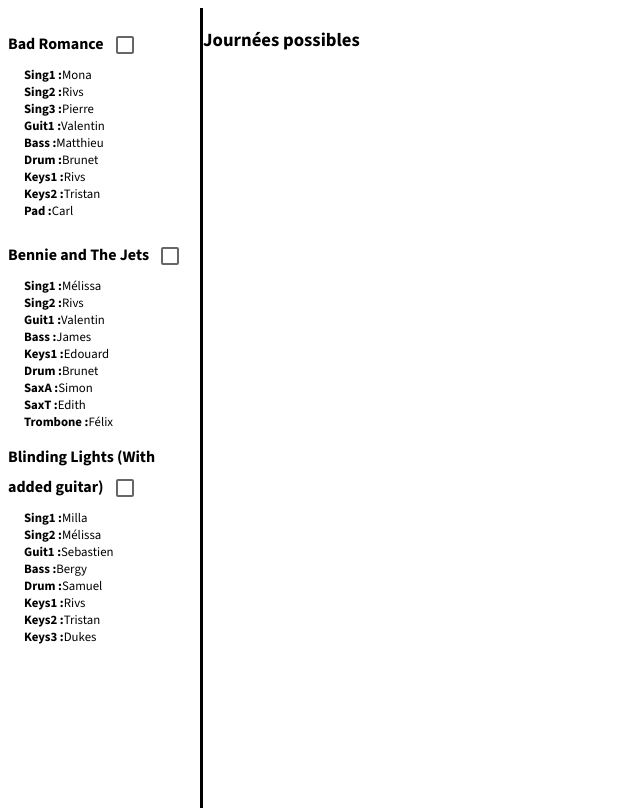
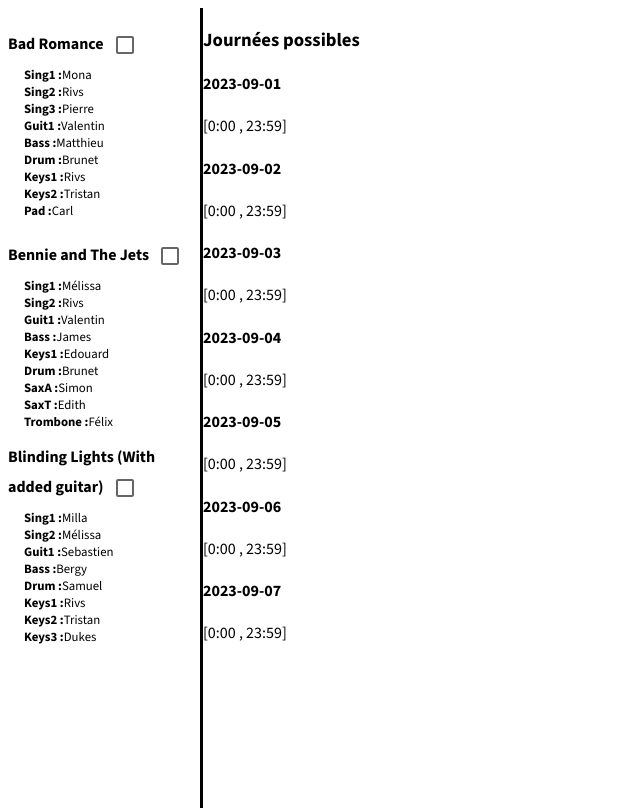
Before and after one commit to phbru/polyjam-station, a React (Vite) app: page / in a window 1280 px wide. Shown: the whole page, without its empty margins (0-640 px from the left). Built offline with nearby package versions, Linux system fonts and the light colour scheme.

Commit message:
Finally displaying good data for onw song

```diff
--- a/src/classes/Time.ts
+++ b/src/classes/Time.ts
@@ -32,4 +32,10 @@
     }
     return false;
   }
+
+  toString(): string {
+    const formattedMinutes =
+      this.minutes < 10 ? `0${this.minutes}` : `${this.minutes}`;
+    return `${this.hours}:${formattedMinutes}`;
+  }
 }
--- a/src/data/availabilitiesData.ts
+++ b/src/data/availabilitiesData.ts
@@ -1,10 +1,10 @@
 export const availabilities = {
   "2023-09-01": {
     Mona: [
-      { start: "15:00", end: "18:00" },
+      { start: "15:00", end: "18:30" },
       { start: "19:00", end: "20:00" },
     ],
-    Rivs: [{ start: "17:30", end: "22:00" }],
+    Rivs: [{ start: "17:00", end: "22:00" }],
     Pierre: [{ start: "17:00", end: "22:00" }],
     Valentin: [{ start: "17:00", end: "22:00" }],
     Matthieu: [{ start: "17:00", end: "22:00" }],
--- a/src/scenes/dashboard/helperFunctions.tsx
+++ b/src/scenes/dashboard/helperFunctions.tsx
@@ -1,5 +1,6 @@
 import { Time } from "../../classes/Time";
 import { Availabilities } from "../../interfaces/Availabilities";
+import { Availability } from "../../interfaces/Availability";
 import { AvailabilityData } from "../../interfaces/AvailabilityData";
 import { TimeInterval } from "../../interfaces/TimeInterval";
 
@@ -91,3 +92,37 @@
 
   return availabilityData;
 };
+
+export const getAvailabilitiesFor = (
+  selectedMusicians: Set<string>,
+  allMusiciansAvailability: Availability
+): Availability => {
+  const selectedMusiciansAvailability: Availability = {};
+  for (const [musician, availability] of Object.entries(
+    allMusiciansAvailability
+  )) {
+    if (selectedMusicians.has(musician)) {
+      selectedMusiciansAvailability[musician] = availability;
+    }
+  }
+  return selectedMusiciansAvailability;
+};
+
+export const findPossibleIntervals = (
+  convertedAvailabilities: Availabilities,
+  selectedPerformers: Set<string>
+): Array<[string, null | Array<TimeInterval>]> => {
+  const possibleIntervals: Array<[string, null | Array<TimeInterval>]> = [];
+  for (const date in convertedAvailabilities) {
+    const selectedMusiciansAvailability: Availability = getAvailabilitiesFor(
+      selectedPerformers,
+      convertedAvailabilities[date]
+    );
+
+    possibleIntervals.push([
+      date,
+      findCumulativeOverlap(Object.values(selectedMusiciansAvailability)),
+    ]);
+  }
+  return possibleIntervals;
+};
--- a/src/scenes/dashboard/index.tsx
+++ b/src/scenes/dashboard/index.tsx
@@ -8,7 +8,9 @@
 import {
   convertAvailabilities,
   findCumulativeOverlap,
+  findPossibleIntervals,
 } from "./helperFunctions";
+import { Availability } from "../../interfaces/Availability";
 
 const Dashboard = () => {
   // Data  -----------------------------------------------------
@@ -46,9 +48,6 @@
     new Set()
   );
   // to display availabilities per date
-  const [possibleIntervalsEachDay, setPossibleIntervalsEachDay] = useState<
-    Array<[string, Array<TimeInterval>]>
-  >([]);
 
   // state for the songs
   const [songsList, setSongsList] =
@@ -78,11 +77,15 @@
 
     setSelectedPerformers(updatedSelectedPerformers);
     console.log(updatedSelectedPerformers);
+  };
 
-    setPossibleDays(
-      findDatesForSelectedPerformers(availabilities, updatedSelectedPerformers)
-    );
-  };
+  let possibleIntervals: Array<[string, null | Array<TimeInterval>]> = [];
+  possibleIntervals = findPossibleIntervals(
+    convertedAvailabilities,
+    selectedPerformers
+  );
+
+  console.log(possibleIntervals);
 
   return (
     <div className="dashboard">
@@ -111,9 +114,15 @@
       </div>
       <div className="available-dates-section">
         <h3>Journées possibles</h3>
-        {possibleIntervalsEachDay.map((item) => (
-          <h4>{item[0]}</h4>
-          // {item[1] === undefined}
+        {possibleIntervals.map((item) => (
+          <div>
+            <h4>{item[0]}</h4>
+            {item[1]?.map((x, subIndex) => (
+              <p key={subIndex}>
+                [{x.start.toString()} , {x.end.toString()}]
+              </p>
+            ))}
+          </div>
         ))}
       </div>
     </div>
```
